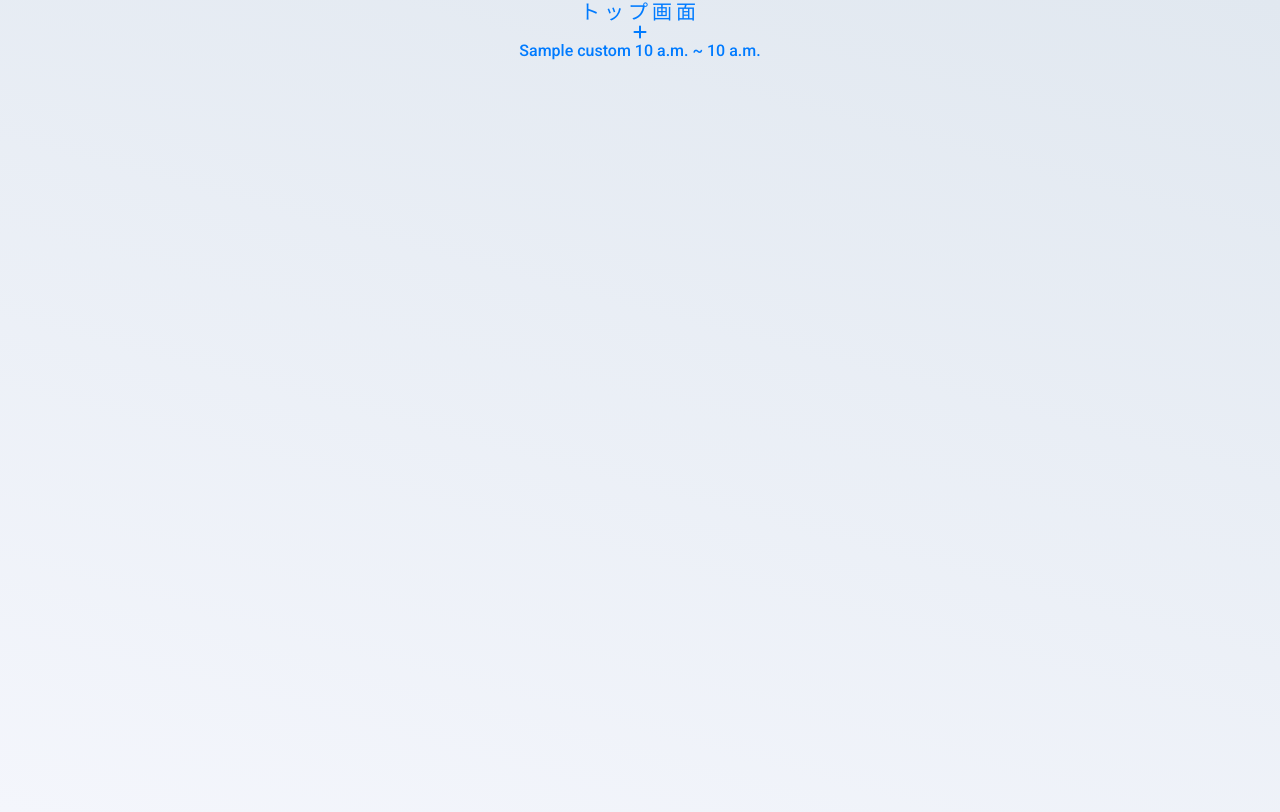
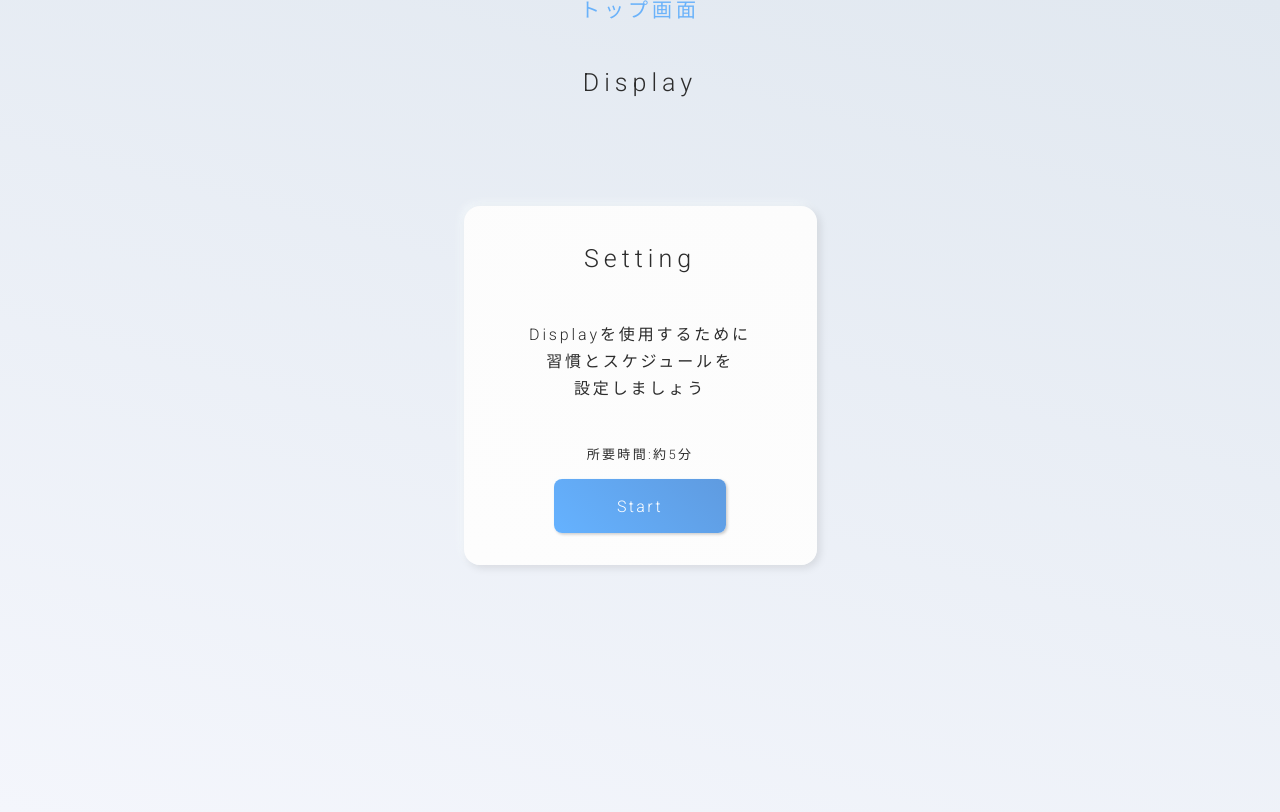
Before and after one commit to Yuya-bakuretsu/DisPlay, a Django app: page / in a window 1280 px wide. Run offline with Django 3.2, Linux system fonts and the light colour scheme; a user stored in the database is signed in; tables that the repository leaves empty hold one stand-in row (values such as "Sample post"); some libraries are stand-ins or nearby versions.

Commit message:
add function of list on custom

```diff
--- a/task/templates/task/base.html
+++ b/task/templates/task/base.html
@@ -6,11 +6,12 @@
     <meta charset="UTF-8">
     <meta name="viewport" content="width=device-width, initial-scale=1.0">
     <!-- Bootstrap CSS -->
-    <link rel="stylesheet" href="https://stackpath.bootstrapcdn.com/bootstrap/4.5.2/css/bootstrap.min.css" integrity="sha384-JcKb8q3iqJ61gNV9KGb8thSsNjpSL0n8PARn9HuZOnIxN0hoP+VmmDGMN5t9UJ0Z" crossorigin="anonymous">
-    <script src="https://kit.fontawesome.com/81fe43bebb.js" crossorigin="anonymous"></script>
+<!--    <link rel="stylesheet" href="https://stackpath.bootstrapcdn.com/bootstrap/4.5.2/css/bootstrap.min.css" integrity="sha384-JcKb8q3iqJ61gNV9KGb8thSsNjpSL0n8PARn9HuZOnIxN0hoP+VmmDGMN5t9UJ0Z" crossorigin="anonymous">-->
+<!--    <script src="https://kit.fontawesome.com/81fe43bebb.js" crossorigin="anonymous"></script>-->
     <link rel="stylesheet" href="{% static 'css/reset.css'%}">
     <link rel="stylesheet" href="{% static 'css/style.css'%}">
-    <link rel="stylesheet" href="{% static 'css/top_menu.css'%}">
+    {% block extracss %}
+    {% endblock %}
     <title>DisPlay</title>
 </head>
 <body>
--- a/task/templates/task/custom_list.html
+++ b/task/templates/task/custom_list.html
@@ -1,9 +1,41 @@
 {% extends 'task/base.html' %}
-
+{% load static %}
+{% block extracss %}
+<link rel="stylesheet" href="{% static 'css/initial.css'%}">
+{% endblock %}
 {% block content%}
-{% for custom in customs %}
-<div class="post">
-    <h2><a href="{% url 'custom_detail' pk=custom.pk %}">{{ custom.title }} {{ custom.start_time }} ~ {{ custom.end_time }}</a></h2>
+<div class="Initial Visible" id="Initial-js">
+    <h1>Display</h1>
+    <div class="Initial_box">
+        <h1>Setting</h1>
+        <h3>Displayを使用するために<br>習慣とスケジュールを<br>設定しましょう</h3>
+        <h4>所要時間:約5分</h4>
+        <button class="Landscape_button Login Start" id="Start-js">Start</button>
+    </div>
 </div>
-{% endfor %}
+<div class="Setting" id="Setting-js">
+    <h1>Setting</h1>
+    <p class="subtitle">情報は<a href="">プライバシーポリシー</a>に則って管理されます</p>
+    <div class="custom_edit1">
+        <h3 class="custom_title">習慣を登録してください</h3>
+        <p class="cutom_subtitle">(睡眠、仕事、読書など)</p>
+        <div class="custom_wrapper">
+            <div class="custom_list">
+                {% for custom in customs %}
+                <div class="custom">
+                    <h3><a href="{% url 'custom_detail' pk=custom.pk %}">{{ custom.title }}</a></h3>
+                    <img class="Pen" src="{% static 'image/pen.svg' %}" alt="Pen"><img class="Trashcan" src="{% static 'image/Trashcan.svg' %}" alt="Trashcan">
+                    <p>{{ custom.start_time }} ~ {{ custom.end_time }}</p>
+                </div>
+                {% endfor %}
+            </div>
+            <button class="Landscape_button Login Add">Add</button>
+        </div>
+        <div class="Next_wrapper">
+            <button class="Landscape_button Login" id="Next-js">Next</button></div>
+    </div>
+</div>
 {% endblock%}
+{% block extrajs %}
+<script src="../../static/js/initial.js"></script>
+{% endblock %}
--- a/task/templates/task/todo_list.html
+++ b/task/templates/task/todo_list.html
@@ -1,5 +1,8 @@
 {% extends 'task/base.html' %}
 {% load static %}
+{% block extracss %}
+<link rel="stylesheet" href="{% static 'css/top_menu.css'%}">
+{% endblock %}
 {% block content%}
 <header>
     <h1>DisPlay</h1><a class="Option_link" href=""><img src="{% static 'image/gear.svg'%}" alt="Option"></a>
```
